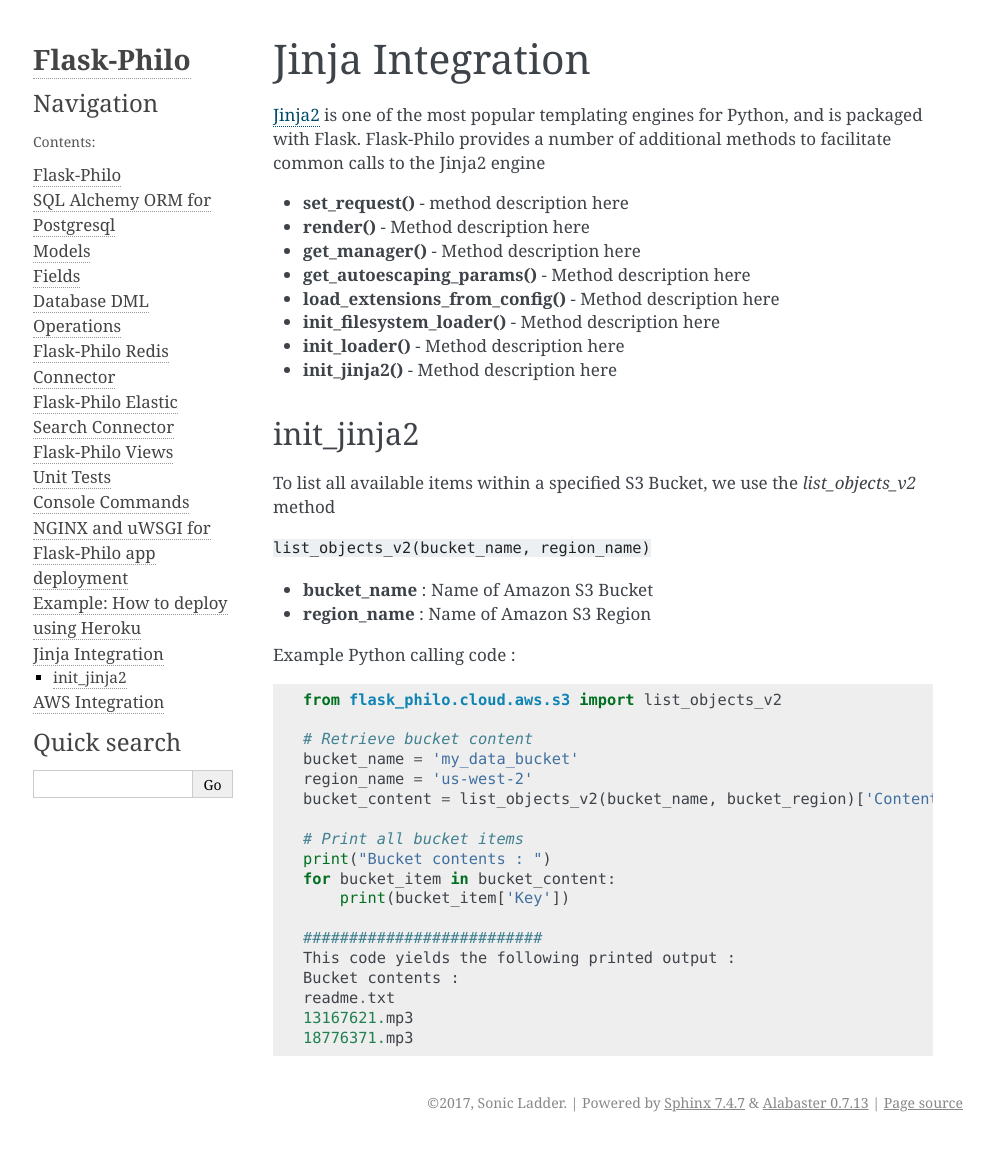
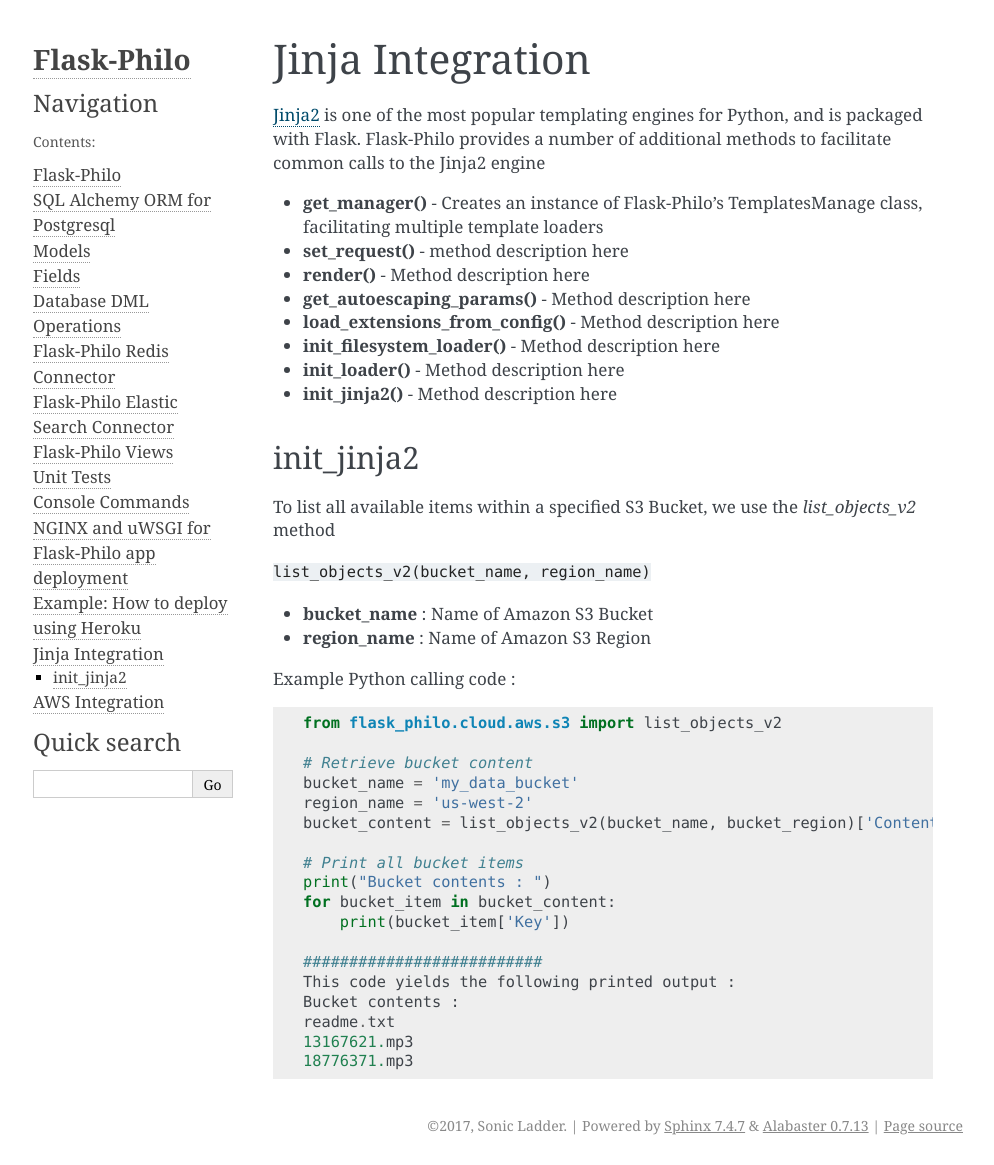
Before and after one commit to fenderdigital/flask-philo, a Sphinx documentation site: the page built from documentation/source/etc/jinja.rst, in a window 1280 px wide. Shown: the whole page, without its empty margins (147-1141 px from the left). Built offline with Sphinx 7.4.7, drawn with Linux system fonts in a browser that asks for light colours; pages that are not in the unit, such as notebooks, are missing from menus; before the commit the page ends 1142 px from its top, so only the background shows below that.

Commit message:
Jinja Docs

```diff
--- a/documentation/source/etc/jinja.rst
+++ b/documentation/source/etc/jinja.rst
@@ -3,9 +3,9 @@
 
 `Jinja2 <http://jinja.pocoo.org/>`_ is one of the most popular templating engines for Python, and is packaged with Flask. Flask-Philo provides a number of additional methods to facilitate common calls to the Jinja2 engine
 
+* **get_manager()** - Creates an instance of Flask-Philo's TemplatesManage class, facilitating multiple template loaders
 * **set_request()** - method description here
 * **render()** - Method description here
-* **get_manager()** - Method description here
 * **get_autoescaping_params()** - Method description here
 * **load_extensions_from_config()** - Method description here
 * **init_filesystem_loader()** - Method description here
```
